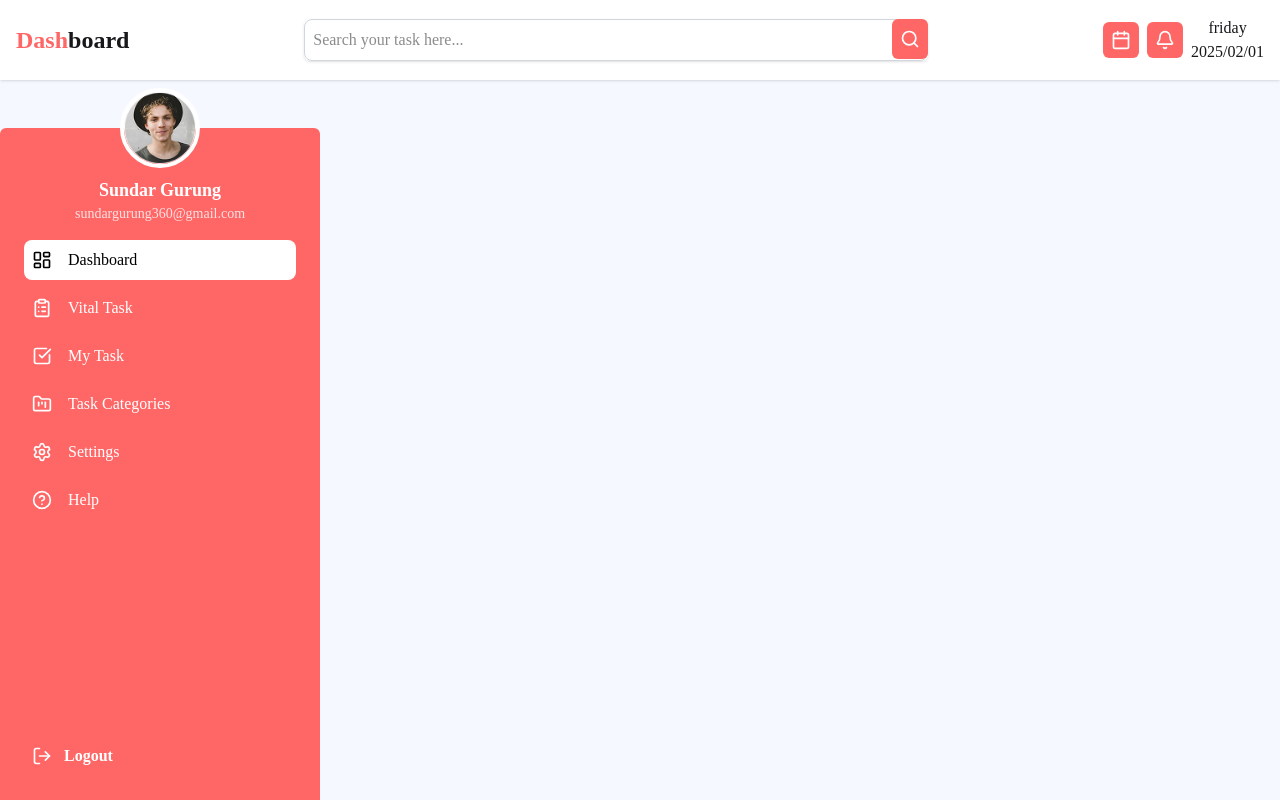
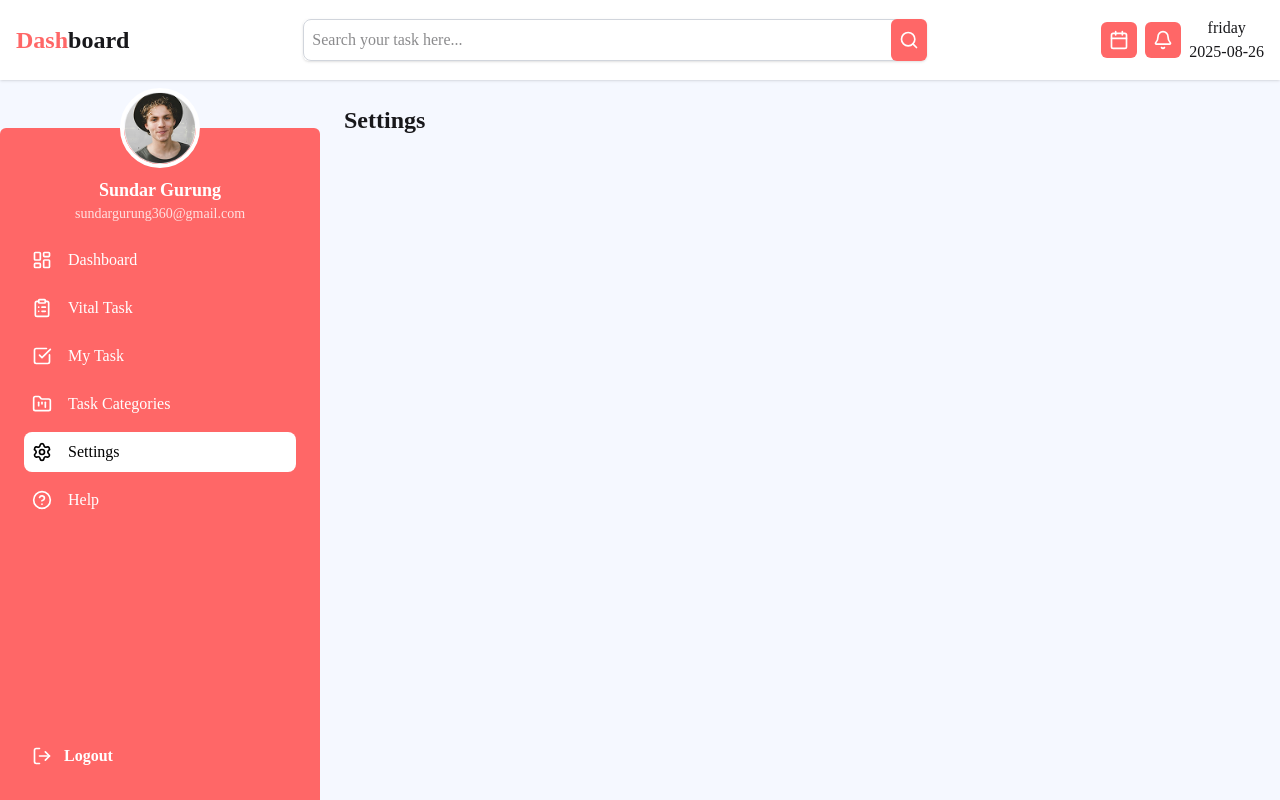
Before and after one commit to Nima-Mohammadkhani/todo-task-management, a React (Vite) app in the folder todo-task-management/: page / in a window 1280 px wide. Both pictures are taken after a click on the element "Settings". Built offline with nearby package versions, Linux system fonts and the light colour scheme; a web font is replaced by a local one.

Commit message:
add logic for render component

```diff
--- a/todo-task-management/src/components/setting/setting.tsx
+++ b/todo-task-management/src/components/setting/setting.tsx
@@ -1,7 +1,7 @@
 const Setting = () => {
   return (
     <section>
-      <h1 className="text-2xl font-bold">Setting</h1>
+      <h1 className="text-2xl font-bold">Settings</h1>
     </section>
   );
 };
--- a/todo-task-management/src/components/ui/header.tsx
+++ b/todo-task-management/src/components/ui/header.tsx
@@ -11,7 +11,7 @@ const Header = () => {
         <Input placeholder="Search your task here..." className="p-2" />
         <Icon
           name="Search"
-          className="absolute right-0 top-0 h-10 rounded-md bg-[#FF6767] p-2 text-white"
+          className="absolute right-0 top-0 rounded-md h-full bg-[#FF6767] p-2 text-white"
         />
       </div>
       <div className="flex items-center gap-2">
@@ -27,7 +27,7 @@ const Header = () => {
         </div>
         <div className="flex flex-col items-center">
           <span>friday</span>
-          <span>2025/02/01</span>
+          <span>{new Date().toISOString().slice(0, 10)}</span>
         </div>
       </div>
     </section>
--- a/todo-task-management/src/components/ui/sidebar.tsx
+++ b/todo-task-management/src/components/ui/sidebar.tsx
@@ -1,14 +1,50 @@
 import Button from "./Button";
 import Icon from "./Icon";
 
-const Sidebar = () => {
+const Sidebar = ({ currentStep, setCurrentStep }: any) => {
   const sidebarItems = [
-    { name: "Dashboard", icon: "LayoutDashboard", action: () => {} },
-    { name: "Vital Task", icon: "ClipboardList", action: () => {} },
-    { name: "My Task", icon: "CheckSquare", action: () => {} },
-    { name: "Task Categories", icon: "FolderKanban", action: () => {} },
-    { name: "Settings", icon: "Settings", action: () => {} },
-    { name: "Help", icon: "HelpCircle", action: () => {} },
+    {
+      name: "Dashboard",
+      icon: "LayoutDashboard",
+      action: () => {
+        setCurrentStep("Dashboard");
+      },
+    },
+    {
+      name: "Vital Task",
+      icon: "ClipboardList",
+      action: () => {
+        setCurrentStep("Vital Task");
+      },
+    },
+    {
+      name: "My Task",
+      icon: "CheckSquare",
+      action: () => {
+        setCurrentStep("My Task");
+      },
+    },
+    {
+      name: "Task Categories",
+      icon: "FolderKanban",
+      action: () => {
+        setCurrentStep("Task Categories");
+      },
+    },
+    {
+      name: "Settings",
+      icon: "Settings",
+      action: () => {
+        setCurrentStep("Settings");
+      },
+    },
+    {
+      name: "Help",
+      icon: "HelpCircle",
+      action: () => {
+        setCurrentStep("Help");
+      },
+    },
   ];
 
   return (
@@ -32,7 +68,7 @@ const Sidebar = () => {
           {sidebarItems.map((item) => (
             <div
               className={`flex items-center gap-4 p-2 rounded-lg transition ${
-                item.name === "Dashboard"
+                item.name === currentStep
                   ? "bg-white text-black"
                   : "text-white hover:bg-[#ff7f7f]"
               }`}
--- a/todo-task-management/src/pages/index.tsx
+++ b/todo-task-management/src/pages/index.tsx
@@ -9,28 +9,28 @@ import Setting from "../components/setting/setting";
 import Help from "../components/setting/help";
 
 const Index = () => {
-  const [currentStep, setCurrentStep] = useState<string>("dashboard");
+  const [currentStep, setCurrentStep] = useState<string>("Dashboard");
   const rendercurrentStep = () => {
     switch (currentStep) {
-      case "dashbord":
-        return <Dashboard setCurrentSte={setCurrentStep} />;
-      case "vitaltask":
-        return <VitalTask setCurrentSte={setCurrentStep} />;
-      case "task":
-        return <Task setCurrentSte={setCurrentStep} />;
-      case "taskCategories":
-        return <TaskCategories setCurrentSte={setCurrentStep} />;
-      case "setting":
-        return <Setting setCurrentSte={setCurrentStep} />;
-      case "help":
-        return <Help setCurrentSte={setCurrentStep} />;
+      case "Dashboard":
+        return <Dashboard />;
+      case "Vital Task":
+        return <VitalTask />;
+      case "My Task":
+        return <Task />;
+      case "Task Categories":
+        return <TaskCategories />;
+      case "Settings":
+        return <Setting />;
+      case "Help":
+        return <Help />;
     }
   };
   return (
     <section className="h-dvh flex flex-col">
       <Header />
       <div className="flex">
-        <Sidebar />
+        <Sidebar currentStep={currentStep} setCurrentStep={setCurrentStep} />
         <main className="flex-1 p-6">{rendercurrentStep()}</main>
       </div>
     </section>
```
